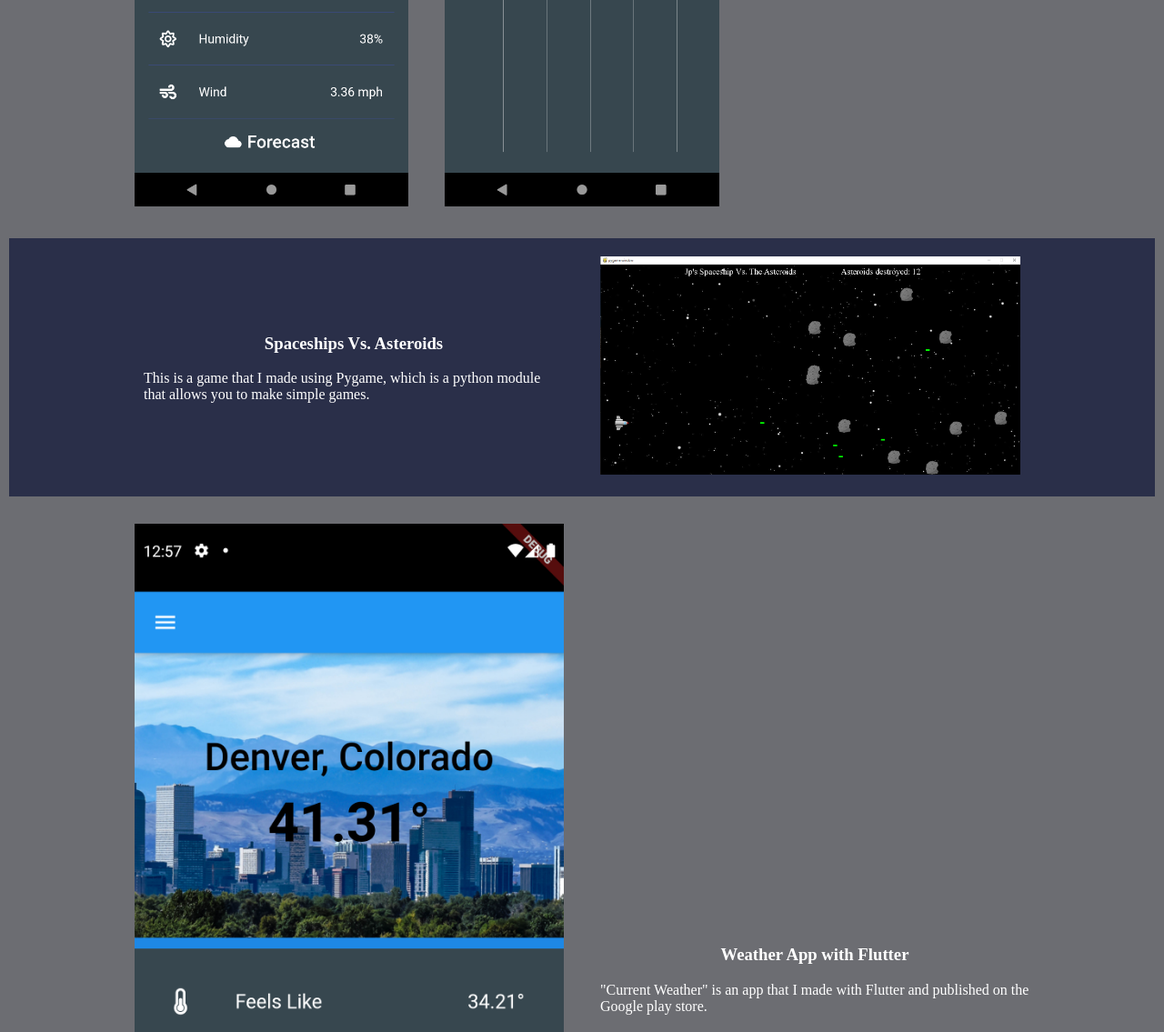
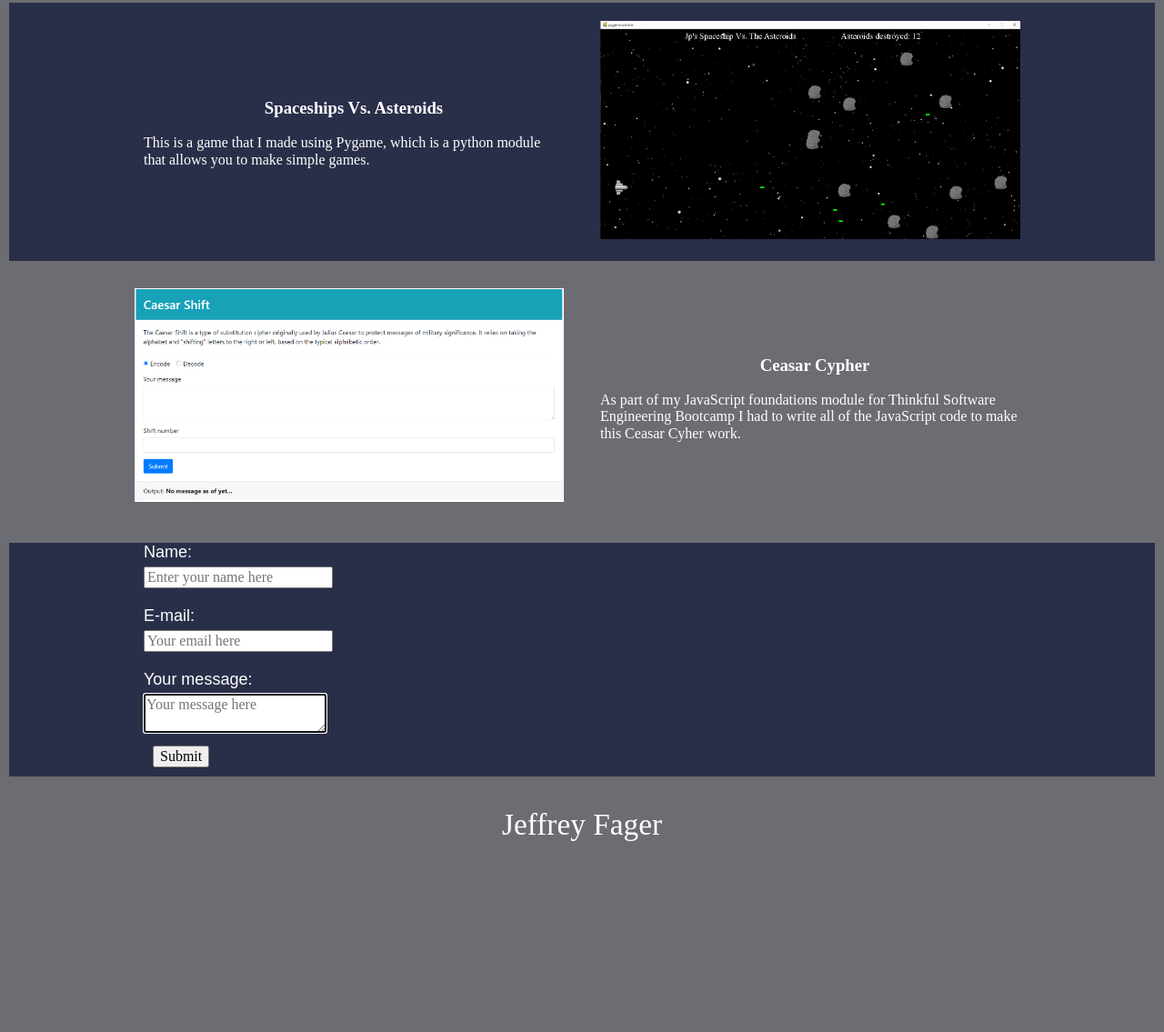
Before and after one commit to JPDenver/Portfolio-Website, a plain HTML site: page index.html in a window 1280 px wide. Shown: the part 1500-2635 px from the top of the page at 91% size. After the commit the page ends 2459 px from the top, so only its background shows below. Drawn offline with nearby package versions, Linux system fonts and the light colour scheme.

Commit message:
Added email form, almost done

```diff
--- a/index.html
+++ b/index.html
@@ -65,15 +65,15 @@
 	</section>
 
 	<section>
-		<h2>Portfolio</h2>
-		<div class="group screenshot">
-			<div class="item">
+		<h2 class="portfolio">Portfolio</h2>
+		<div class="group centered">
+			<div class="item smaller centered">
 				<img src="images/Screenshot-1.png" alt="placeholder photo for portfolio"
-				class="screenshot">
+				class="screenshot smaller">
 				</div>
-				<div class="item">
+				<div class="item smaller centered">
 				<img src="images/Screenshot-2.png" alt="placeholder photo for portfolio"
-				class="screenshot">
+				class="screenshot smaller">
 			</div>
 			<div class="item">
 				<h3>Weather App with Flutter</h3>
@@ -102,16 +102,59 @@
 	<section>
 		<div class="group">
 			<div class="item">
-				<img src="images/Screenshot-1.png" alt="placeholder photo for portfolio"
+				<img src="images/Cypher.PNG" alt="placeholder photo for portfolio"
 				class="screenshot">
 				</div>
 			<div class="item">
-				<h3>Weather App with Flutter</h3>
-				<p>"Current Weather" is an app that I made with Flutter and
-					published on the Google play store.
+				<h3>Ceasar Cypher</h3>
+				<p>As part of my JavaScript foundations module for Thinkful
+					Software Engineering Bootcamp I had to write all of the
+					JavaScript code to make this Ceasar Cyher work.
 				</p>
 			</div>
 
+		</div>
+	</section>
+
+	<section class="alt-background">
+		<div class="item">
+		<form>
+			<label for="user-name">Name:</label>
+			<input
+			id = "user-name"
+			type="text"
+			name="name"
+			required
+			placeholder="Enter your name here"
+			/>
+		  </form>
+
+		  <form>
+			<label for="email">E-mail:</label>
+			<input
+			id="email"
+			type = "email"
+			name = "zipcode"
+			required
+			placeholder="Your email here"
+			/>
+		  </form>
+
+		  <form>
+			<label for="form-mesage">Your message:</label>
+			<textarea
+			id="form-message"
+			name="message"
+			autofocus = "on"
+			required
+			placeholder="Your message here"
+
+			></textarea>
+		  </form>
+
+		  <form>
+			<button type="submit">Submit</button>
+		  </form>
 		</div>
 	</section>
 
@@ -122,5 +165,5 @@
 
 
 <footer>
-
+	<p>Jeffrey Fager</p>
 </footer>
--- a/style.css
+++ b/style.css
@@ -72,6 +72,12 @@ h1, h2, h3{
 
 h2{
     padding: 10px;
+    font-size: 20pt;
+
+}
+    .portfolio{
+    font-size: 35pt;
+    text-decoration: underline;
 }
 
 p{
@@ -94,17 +100,31 @@ img.enhanced-image{
     flex-direction: column;
   }
 
+  .centered{
+
+  }
+
   .item {
     flex: 1;
     margin: 20px;
+
   }
+     .centered{
+        margin: auto;
 
+
+
+    }
   .item-double {
     flex: 2;
     margin: 20px;
   }
   .screenshot{
       flex:.5;
+  }
+  .smaller{
+      height: 50%;
+      width: 50%;
   }
 
   /* ---  (Desktop) Groups & Items --- */
@@ -120,3 +140,40 @@ img.enhanced-image{
       /* justify-content: center; */
     }
   }
+
+
+  form label{
+    display: block;
+    font-size: 18px;
+    margin-bottom: 5px;
+    color: #fff;
+    font-family: arial;
+  }
+
+  form input[type=text]{
+    color: #000;
+    font-size: 16px;
+    margin-bottom: 20px;
+  }
+
+  form input[type=email]{
+    color: #000;
+    font-size: 16px;
+    margin-bottom: 20px;
+  }
+
+  form input[type=text]#email{
+    width: 51px;
+  }
+
+  form button{
+      margin: 10px;
+  }
+
+
+
+  footer p{
+      font-size: 25pt;
+      text-align: center;
+
+  }
```
